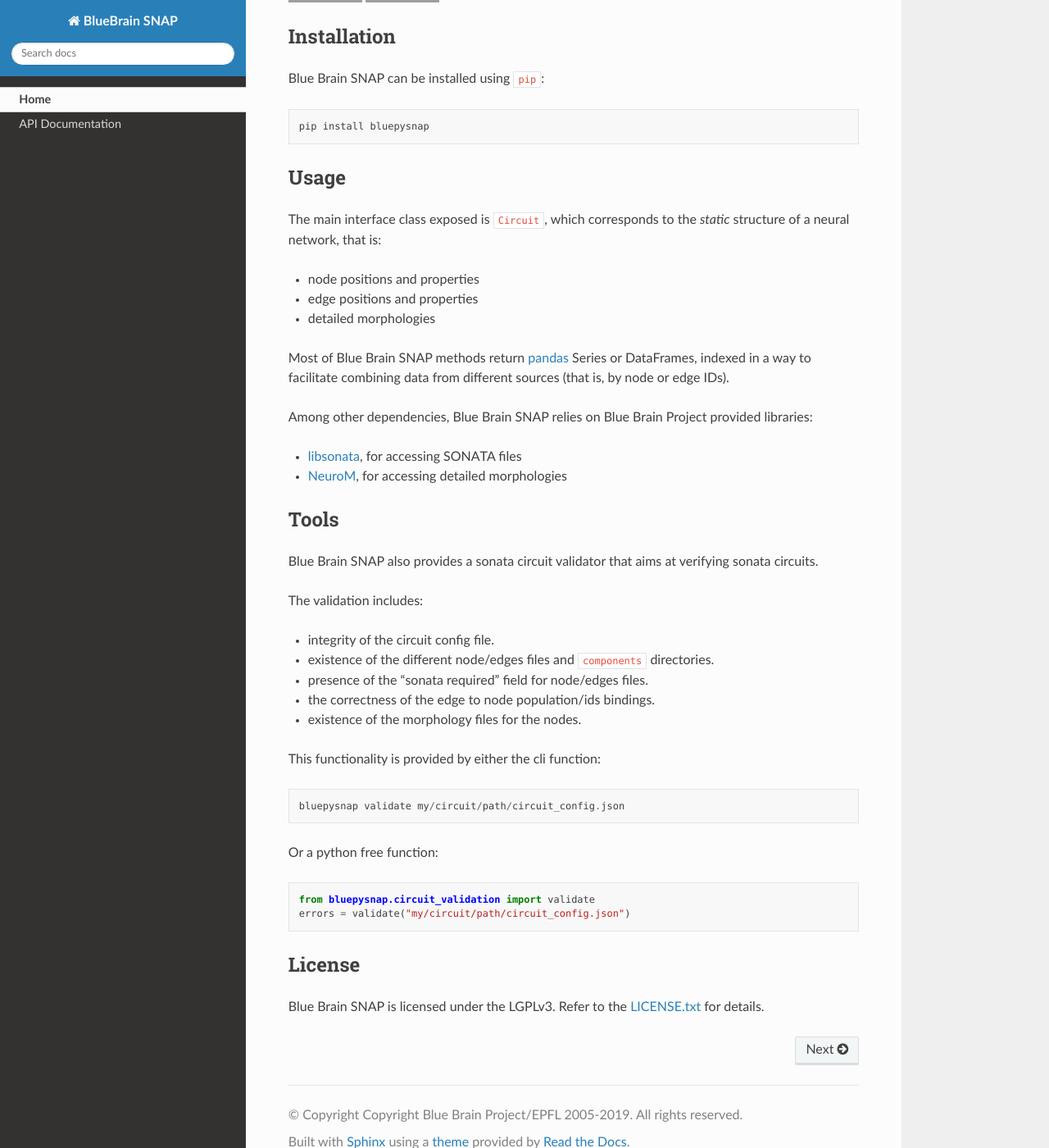
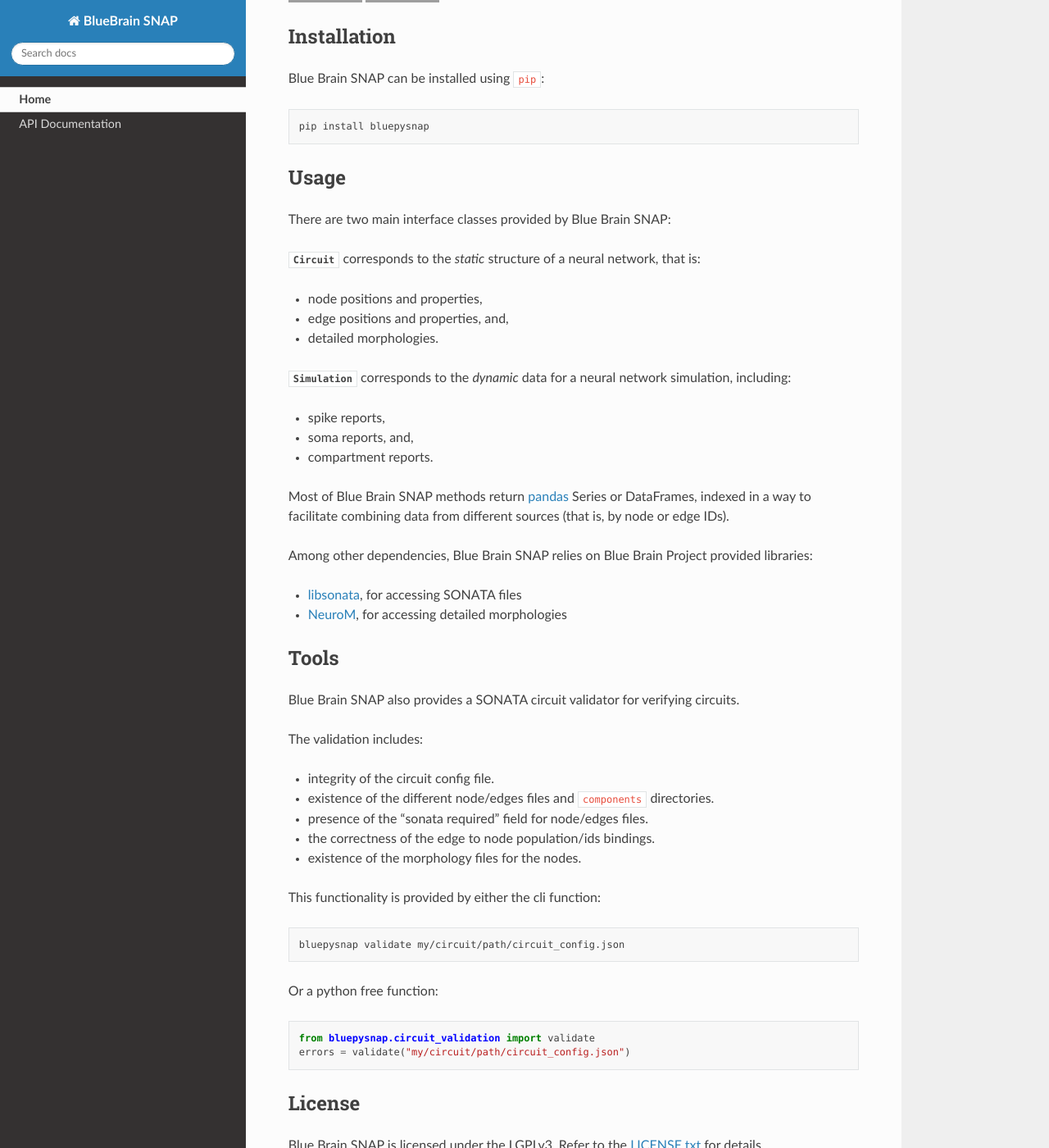
Before and after one commit to BlueBrain/snap, a Sphinx documentation site: the page built from doc/source/index.rst, in a window 1280 px wide and 1400 px high, scrolled down 300 px. Shown: the whole window at 82% size. Built offline with Sphinx 7.4.7 and the Read the Docs theme 2.0.0, drawn with Linux system fonts in a browser that asks for light colours; some of the changed text lies outside the part shown; grey boxes are pictures that could not be loaded.

Commit message:
Clean up README and documentation
Add simulation to README
Enforce warnings as errors for docs
Update copyright year

```diff
--- a/README.rst
+++ b/README.rst
@@ -18,11 +18,19 @@
 Usage
 -----
 
-The main interface class exposed is ``Circuit``, which corresponds to the *static* structure of a neural network, that is:
+There are two main interface classes provided by Blue Brain SNAP:
 
-- node positions and properties
-- edge positions and properties
-- detailed morphologies
+:class:`.Circuit` corresponds to the *static* structure of a neural network, that is:
+
+- node positions and properties,
+- edge positions and properties, and,
+- detailed morphologies.
+
+:class:`.Simulation` corresponds to the *dynamic* data for a neural network simulation, including:
+
+- spike reports,
+- soma reports, and,
+- compartment reports.
 
 Most of Blue Brain SNAP methods return `pandas <https://pandas.pydata.org>`__ Series or DataFrames,
 indexed in a way to facilitate combining data from different sources (that is, by node or edge IDs).
@@ -35,7 +43,7 @@
 Tools
 -----
 
-Blue Brain SNAP also provides a sonata circuit validator that aims at verifying sonata circuits.
+Blue Brain SNAP also provides a SONATA circuit validator for verifying circuits.
 
 The validation includes:
 
@@ -45,12 +53,16 @@
 - the correctness of the edge to node population/ids bindings.
 - existence of the morphology files for the nodes.
 
-This functionality is provided by either the cli function::
+This functionality is provided by either the cli function:
+
+.. code-block:: shell
 
     bluepysnap validate my/circuit/path/circuit_config.json
 
 
-Or a python free function::
+Or a python free function:
+
+.. code-block:: python3
 
     from bluepysnap.circuit_validation import validate
     errors = validate("my/circuit/path/circuit_config.json")
--- a/doc/source/conf.py
+++ b/doc/source/conf.py
@@ -19,7 +19,7 @@
 
 project = 'BlueBrain SNAP'
 author = 'BlueBrain Project, EPFL'
-copyright = " Copyright Blue Brain Project/EPFL 2005-2019. All rights reserved"
+copyright = " Copyright Blue Brain Project/EPFL 2005-2020. All rights reserved"
 
 
 # -- General configuration ---------------------------------------------------
```
Also changed, not shown: 1 other file.
